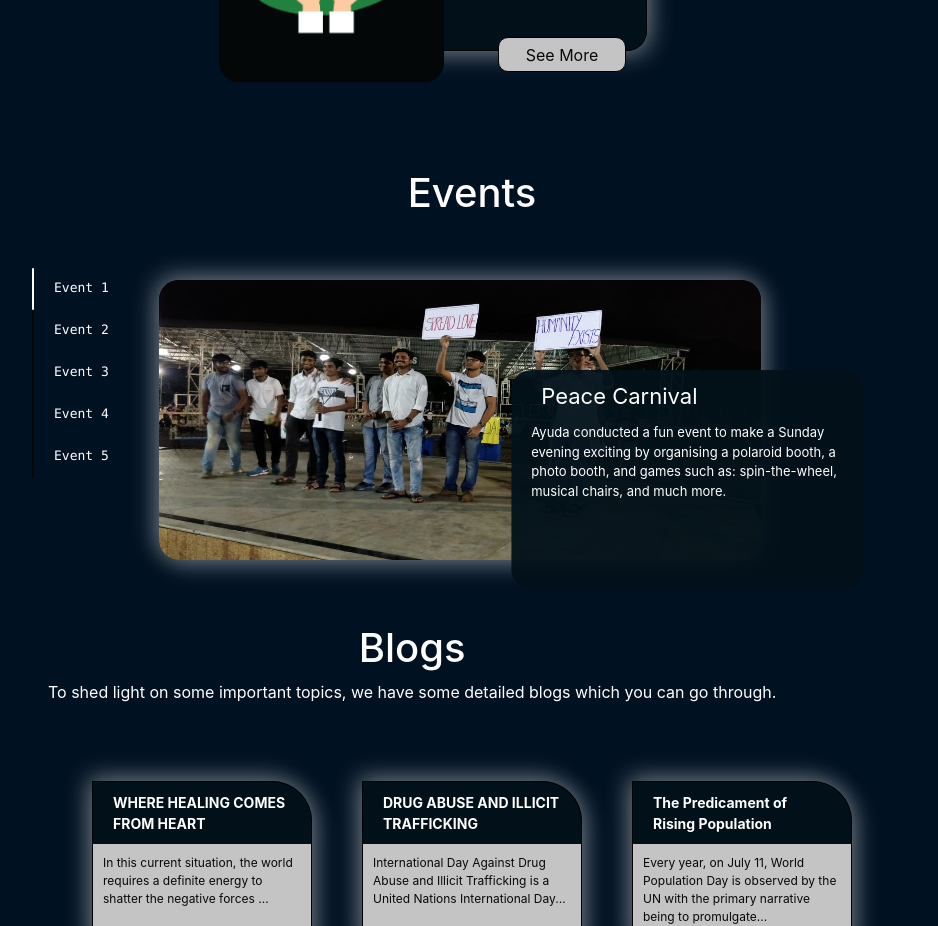
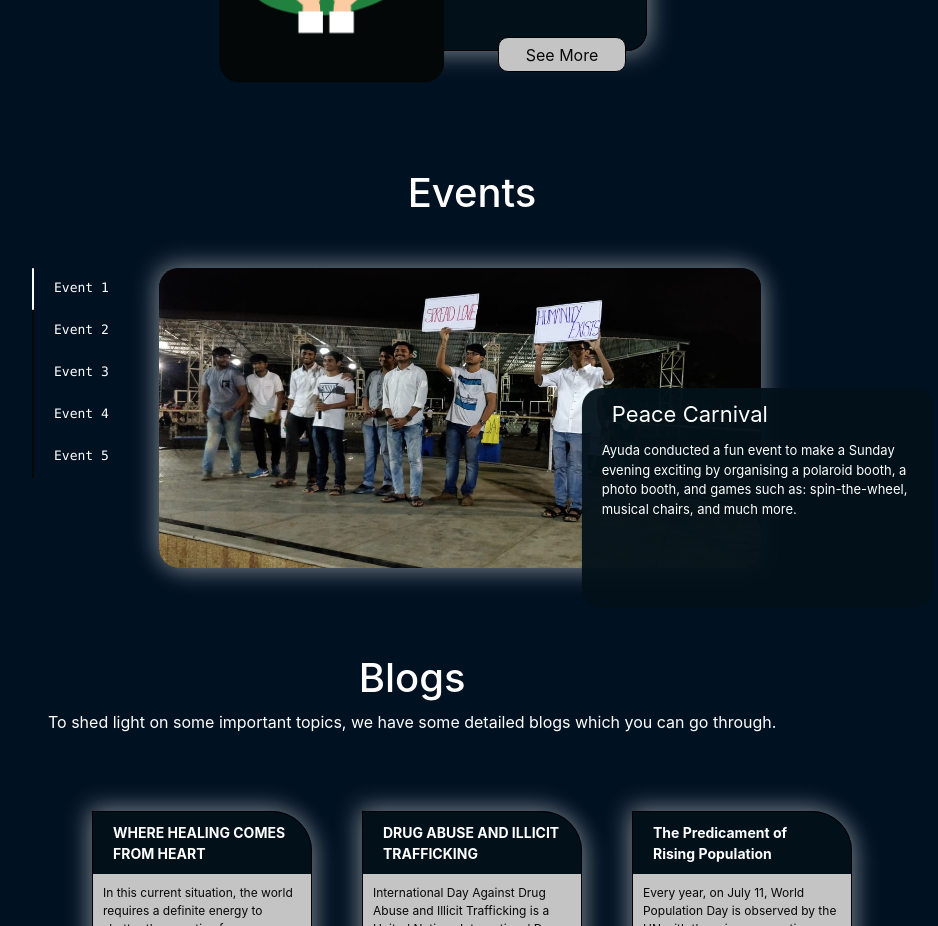
Before and after one commit to ayuda-ngo/website, a React (Create React App) app: page / in a window 1280 px wide. Shown: the part 3060-3986 px from the top of the page, without its empty margins (168-1106 px from the left). Built offline with nearby package versions, Linux system fonts and the light colour scheme; a web font is replaced by a local one.

Commit message:
✨ New Events Section

```diff
--- a/src/components/eventsSection.jsx
+++ b/src/components/eventsSection.jsx
@@ -11,7 +11,7 @@ const { colors, fontSizes, fonts, cardShadow, borderRadius } = theme;
 
 const EventsSectionWrapper = styled(Section)`
   position: relative;
-  margin-bottom: 50px;
+  margin-bottom: 80px;
   color: ${colors.white};
 
   ${media.thone`margin: 0;`};
@@ -47,6 +47,7 @@ const StyledTabList = styled.ul`
     width: calc(100% + 100px);
     margin-left: -50px;
   `};
+
   ${media.phablet`
     width: calc(100% + 50px);
     margin-left: -25px;
@@ -157,12 +158,12 @@ const StyledTabContent = styled.div`
   position: relative;
   width: 100%;
   height: 200px;
-  padding-top: 12px;
   padding-left: 30px;
   outline: none;
   // border: 2px solid black;
 
-  ${media.tablet`padding-left: 20px;
+  ${media.tablet`
+    padding-left: 20px;
     height: 600px;
   `};
 
@@ -170,7 +171,7 @@ const StyledTabContent = styled.div`
     padding-left: 0;
     padding-top: 0;
     height: 500px;
-    background-color: rgba(3, 17, 26, 0.8);
+    background-color: none;
     border-radius: 10px;
   `};
 `;
@@ -182,39 +183,40 @@ const EventHeading = styled.div`
 
   ${media.thone`
     margin-top: 20px;
+    text-align: center;
   `};
 `;
 
 const EventText = styled.div`
-  padding: 0 20px 10px 20px;
+  padding: 0 20px 20px 20px;
   font-size: ${fontSizes.smish};
   color: inherit;
 
   ${media.thone`
-    margin-top: 20px;
     text-align: center;
     font-size: ${fontSizes.md};
   `};
 `;
 
 const EventCardImageWrapper = styled.div`
-  width: 100%;
   // border: 2px solid red;
 
   ${media.thone`
-    width: 100%;
-    height: inherit;
+    height: 60%;
     position: absolute;
-    opacity: 0;
 `};
 `;
 
 const EventCardImage = styled.img`
-  height: 280px;
+  height: 300px;
   width: 80%;
   border-radius: 20px;
+  box-shadow: ${cardShadow};
 
-  box-shadow: ${cardShadow};
+  ${media.desktop`
+    height: 280px;
+  `};
+
   ${media.thone`
     border-radius: 10px;
     width: 100%;
@@ -229,7 +231,9 @@ const EventCardWrapper = styled.div`
   position: absolute;
   width: 45%;
   height: 220px;
-  transform: translate(100%, 90px);
+  transform: translate(120%, 120px);
+
+  // border: 2px solid green;
 
   ${media.desktop`
     width: 50%;
@@ -237,12 +241,13 @@ const EventCardWrapper = styled.div`
   `};
 
   ${media.thone`
+    margin-top: 75%;
     color: ${colors.white};
     background-color: unset;
     border-radius: 10px;
     transform: none;
     width: 100%;
-  height: inherit;
+    height: fit-content;
     opacity: 1;
     box-shadow: ${cardShadow};
 `};
--- a/src/information.js
+++ b/src/information.js
@@ -299,7 +299,7 @@ const eventsSection = {
       heading: "Mind Talk",
       text:
         'Sometimes all you need is for someone to just be there which can make all the difference. A live session "Mind talk" with Ann Zachariah, a counsellor, created an awareness amongst us leaving a major takeaway that all of us will remember and encorporate in our lives.',
-      image: require("./assets/black16.jpg"),
+      image: require("./assets/events/mind-talks.jpg"),
     },
     {
       id: 5,
```
Also changed, not shown: src/assets/events/mind-talks.jpg (added). Lines whose indentation alone changed are shown as unchanged.
